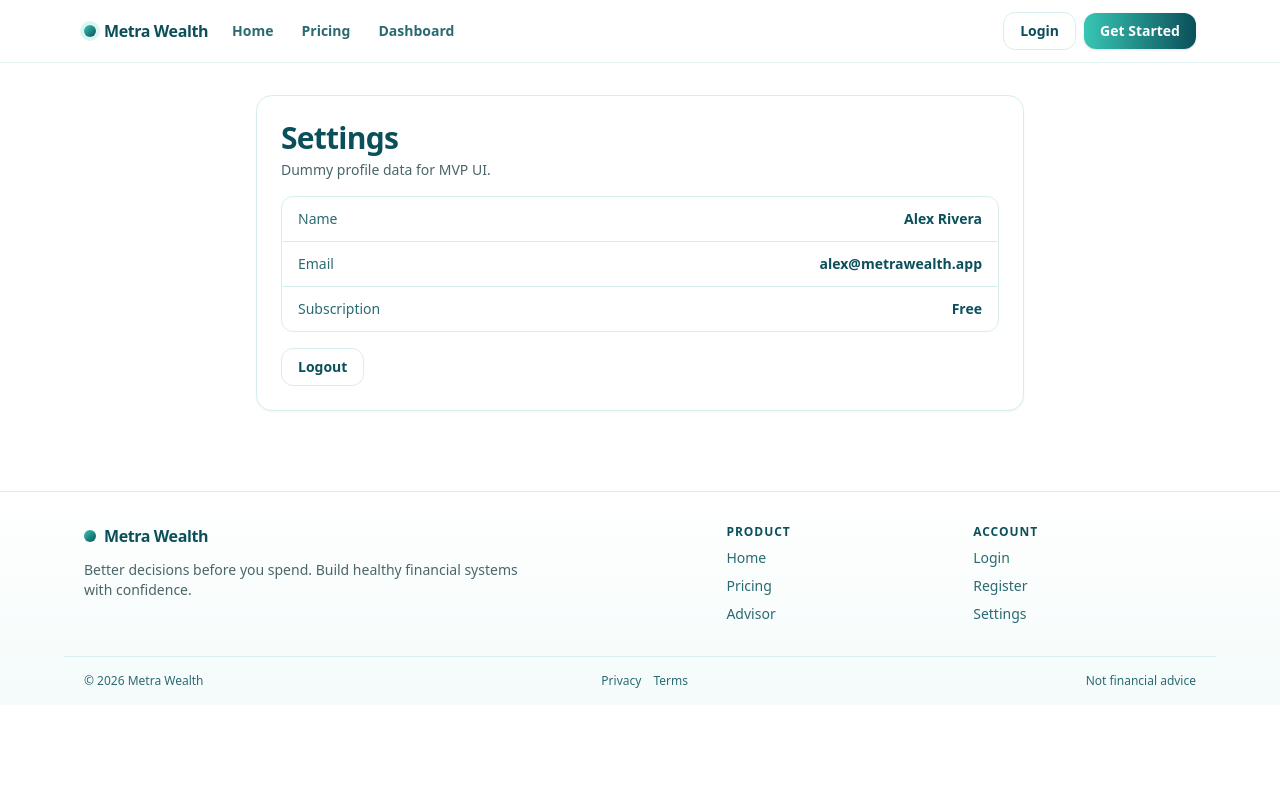
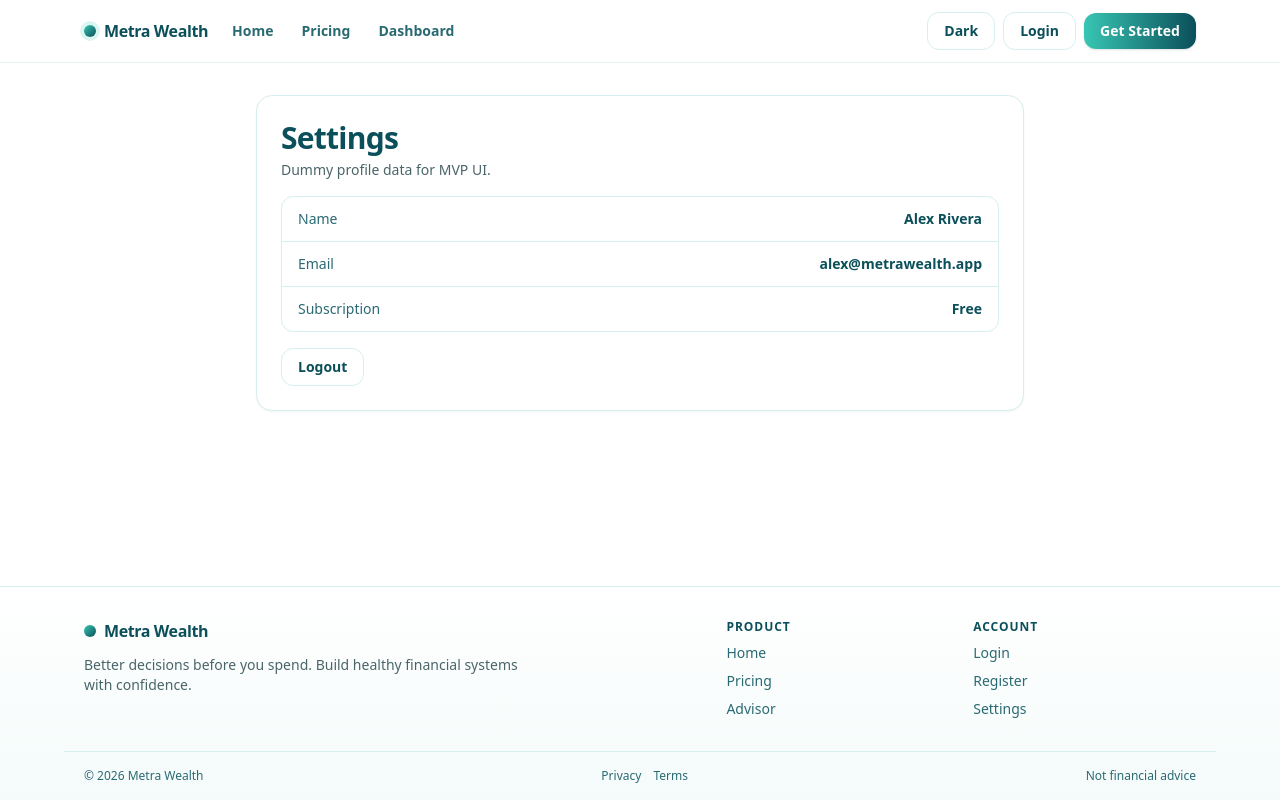
Before and after one commit to RiveraOne/frontend, a Next.js app: page /settings in a window 1280 px wide. Built offline with nearby package versions, Linux system fonts and the light colour scheme.

Commit message:
minor changes

```diff
--- a/app/globals.css
+++ b/app/globals.css
@@ -3,8 +3,34 @@
 @tailwind utilities;
 
 @layer base {
+  :root {
+    color-scheme: light;
+    --mw-bg: 255 255 255;
+    --mw-surface: 255 255 255;
+    --mw-soft: 244 251 250;
+    --mw-primary: 11 79 90;
+    --mw-light: 42 106 115;
+    --mw-accent: 56 198 179;
+    --mw-border: 215 238 238;
+    --mw-body: 74 101 105;
+    --mw-dark: 11 42 47;
+  }
+
+  .dark {
+    color-scheme: dark;
+    --mw-bg: 8 19 23;
+    --mw-surface: 13 30 35;
+    --mw-soft: 10 26 30;
+    --mw-primary: 101 215 203;
+    --mw-light: 143 191 195;
+    --mw-accent: 56 198 179;
+    --mw-border: 40 72 77;
+    --mw-body: 179 207 209;
+    --mw-dark: 233 245 246;
+  }
+
   body {
-    @apply bg-white text-mw-dark antialiased;
+    @apply bg-mw-bg text-mw-dark antialiased transition-colors;
   }
 }
 
@@ -14,7 +40,7 @@
   }
 
   .mw-card {
-    @apply rounded-2xl border border-mw-border bg-white shadow-sm;
+    @apply rounded-2xl border border-mw-border bg-mw-surface shadow-sm;
   }
 
   .mw-btn {
@@ -26,7 +52,7 @@
   }
 
   .mw-btn-ghost {
-    @apply mw-btn border border-mw-border bg-white text-mw-primary hover:border-mw-light hover:bg-slate-50;
+    @apply mw-btn border border-mw-border bg-mw-surface text-mw-primary hover:border-mw-light hover:bg-white/5;
   }
 
   .mw-title {
--- a/app/layout.tsx
+++ b/app/layout.tsx
@@ -1,6 +1,7 @@
 import type { Metadata } from "next";
 import Link from "next/link";
 import "./globals.css";
+import ThemeToggle from "./theme-toggle";
 
 export const metadata: Metadata = {
   title: "Metra Wealth",
@@ -15,9 +16,17 @@ export default function RootLayout({
   const year = new Date().getFullYear();
 
   return (
-    <html lang="en">
-      <body>
-        <header className="sticky top-0 z-20 border-b border-mw-border/70 bg-white/90 backdrop-blur">
+    <html lang="en" suppressHydrationWarning>
+      <head>
+        <script
+          dangerouslySetInnerHTML={{
+            __html:
+              "(function(){try{var t=localStorage.getItem('theme');var d=window.matchMedia('(prefers-color-scheme: dark)').matches;var m=t||(d?'dark':'light');document.documentElement.classList.toggle('dark',m==='dark');document.documentElement.style.colorScheme=m;}catch(e){}})();"
+          }}
+        />
+      </head>
+      <body className="flex min-h-screen flex-col bg-mw-bg">
+        <header className="sticky top-0 z-20 border-b border-mw-border/70 bg-mw-bg/90 backdrop-blur">
           <div className="mx-auto flex w-full max-w-6xl flex-wrap items-center justify-between gap-3 px-5 py-3">
             <div className="flex items-center gap-3">
               <Link href="/" className="inline-flex items-center gap-2">
@@ -25,18 +34,19 @@ export default function RootLayout({
                 <span className="text-base font-extrabold tracking-tight text-mw-primary">Metra Wealth</span>
               </Link>
               <nav className="hidden items-center gap-1 sm:flex" aria-label="Primary">
-                <Link href="/" className="rounded-lg px-3 py-2 text-sm font-semibold text-mw-light hover:bg-slate-50 hover:text-mw-primary">
+                <Link href="/" className="rounded-lg px-3 py-2 text-sm font-semibold text-mw-light hover:bg-white/5 hover:text-mw-primary">
                   Home
                 </Link>
-                <Link href="/pricing" className="rounded-lg px-3 py-2 text-sm font-semibold text-mw-light hover:bg-slate-50 hover:text-mw-primary">
+                <Link href="/pricing" className="rounded-lg px-3 py-2 text-sm font-semibold text-mw-light hover:bg-white/5 hover:text-mw-primary">
                   Pricing
                 </Link>
-                <Link href="/dashboard" className="rounded-lg px-3 py-2 text-sm font-semibold text-mw-light hover:bg-slate-50 hover:text-mw-primary">
+                <Link href="/dashboard" className="rounded-lg px-3 py-2 text-sm font-semibold text-mw-light hover:bg-white/5 hover:text-mw-primary">
                   Dashboard
                 </Link>
               </nav>
             </div>
             <div className="flex items-center gap-2">
+              <ThemeToggle />
               <Link href="/login" className="mw-btn-ghost">
                 Login
               </Link>
@@ -47,9 +57,9 @@ export default function RootLayout({
           </div>
         </header>
 
-        {children}
+        <div className="flex-1">{children}</div>
 
-        <footer className="mt-12 border-t border-mw-border bg-gradient-to-b from-white to-[#f4fbfa]">
+        <footer className="mt-auto border-t border-mw-border bg-gradient-to-b from-mw-surface to-mw-soft">
           <div className="mx-auto grid w-full max-w-6xl gap-8 px-5 py-8 md:grid-cols-[1.3fr_1fr]">
             <div>
               <div className="inline-flex items-center gap-2">
--- /dev/null
+++ b/app/theme-toggle.tsx
@@ -0,0 +1,45 @@
+"use client";
+
+import { useEffect, useState } from "react";
+
+type Theme = "light" | "dark";
+
+function applyTheme(theme: Theme) {
+  const root = document.documentElement;
+  root.classList.toggle("dark", theme === "dark");
+  root.style.colorScheme = theme;
+  localStorage.setItem("theme", theme);
+}
+
+export default function ThemeToggle() {
+  const [theme, setTheme] = useState<Theme>("light");
+  const [mounted, setMounted] = useState(false);
+
+  useEffect(() => {
+    const stored = localStorage.getItem("theme");
+    const systemPrefersDark = window.matchMedia("(prefers-color-scheme: dark)").matches;
+    const nextTheme: Theme = stored === "dark" || (!stored && systemPrefersDark) ? "dark" : "light";
+
+    applyTheme(nextTheme);
+    setTheme(nextTheme);
+    setMounted(true);
+  }, []);
+
+  const onToggle = () => {
+    const nextTheme: Theme = theme === "dark" ? "light" : "dark";
+    applyTheme(nextTheme);
+    setTheme(nextTheme);
+  };
+
+  return (
+    <button
+      type="button"
+      onClick={onToggle}
+      className="mw-btn-ghost"
+      aria-label="Toggle dark mode"
+      title="Toggle dark mode"
+    >
+      {mounted && theme === "dark" ? "Light" : "Dark"}
+    </button>
+  );
+}
--- /dev/null
+++ b/tailwind.config.js
@@ -0,0 +1,29 @@
+/** @type {import('tailwindcss').Config} */
+const config = {
+  darkMode: "class",
+  content: [
+    "./app/**/*.{js,ts,jsx,tsx,mdx}",
+    "./components/**/*.{js,ts,jsx,tsx,mdx}",
+    "./lib/**/*.{js,ts,jsx,tsx,mdx}",
+  ],
+  theme: {
+    extend: {
+      colors: {
+        mw: {
+          bg: "rgb(var(--mw-bg) / <alpha-value>)",
+          surface: "rgb(var(--mw-surface) / <alpha-value>)",
+          soft: "rgb(var(--mw-soft) / <alpha-value>)",
+          primary: "rgb(var(--mw-primary) / <alpha-value>)",
+          light: "rgb(var(--mw-light) / <alpha-value>)",
+          accent: "rgb(var(--mw-accent) / <alpha-value>)",
+          border: "rgb(var(--mw-border) / <alpha-value>)",
+          body: "rgb(var(--mw-body) / <alpha-value>)",
+          dark: "rgb(var(--mw-dark) / <alpha-value>)",
+        },
+      },
+    },
+  },
+  plugins: [],
+};
+
+module.exports = config;
--- a/tailwind.config.ts
+++ /dev/null
@@ -1,26 +0,0 @@
-import type { Config } from "tailwindcss";
-
-const config: Config = {
-  content: [
-    "./app/**/*.{js,ts,jsx,tsx,mdx}",
-    "./components/**/*.{js,ts,jsx,tsx,mdx}",
-    "./lib/**/*.{js,ts,jsx,tsx,mdx}"
-  ],
-  theme: {
-    extend: {
-      colors: {
-        mw: {
-          primary: "#0b4f5a",
-          light: "#2a6a73",
-          accent: "#38c6b3",
-          border: "#d7eeee",
-          body: "#4a6569",
-          dark: "#0b2a2f"
-        }
-      }
-    }
-  },
-  plugins: []
-};
-
-export default config;
```
